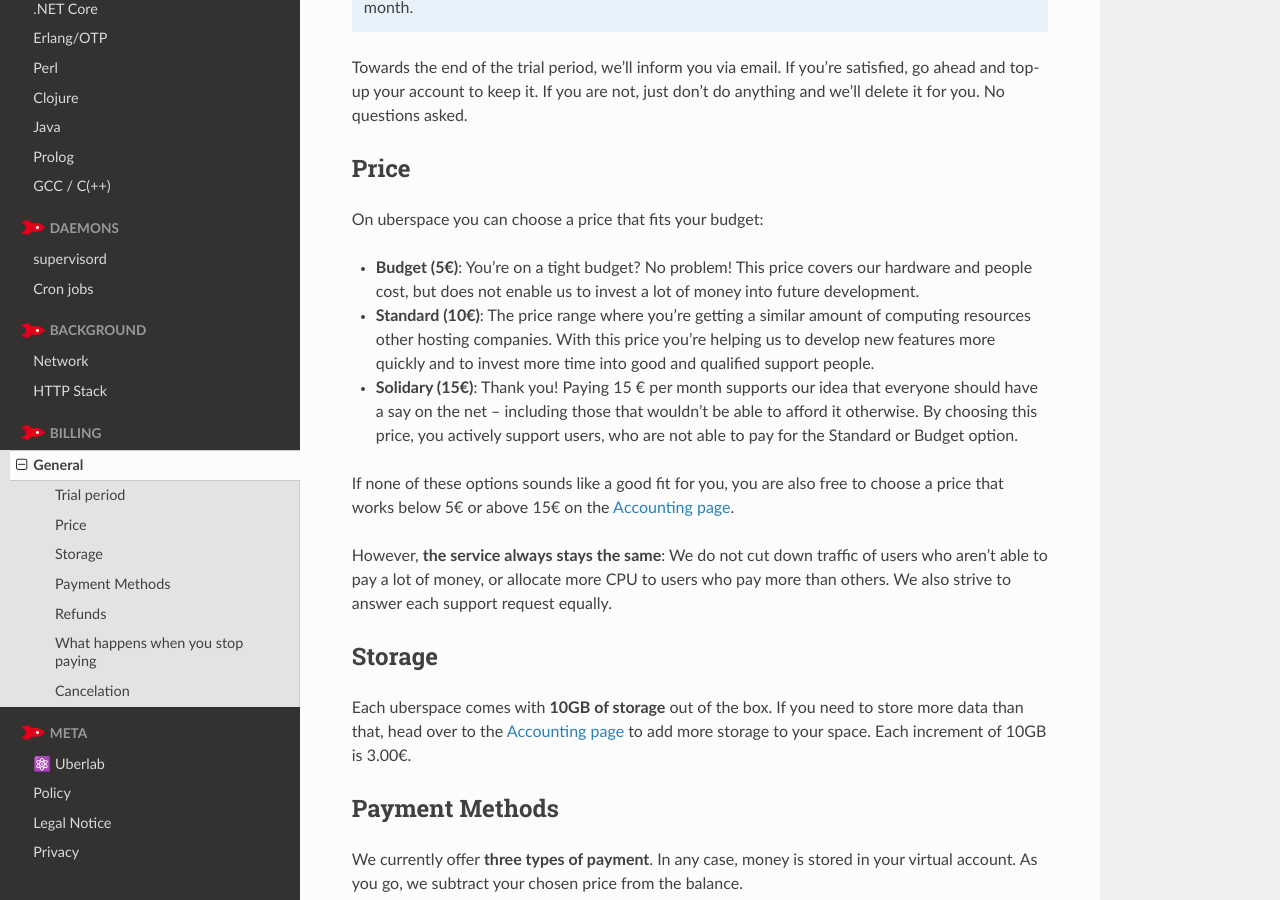
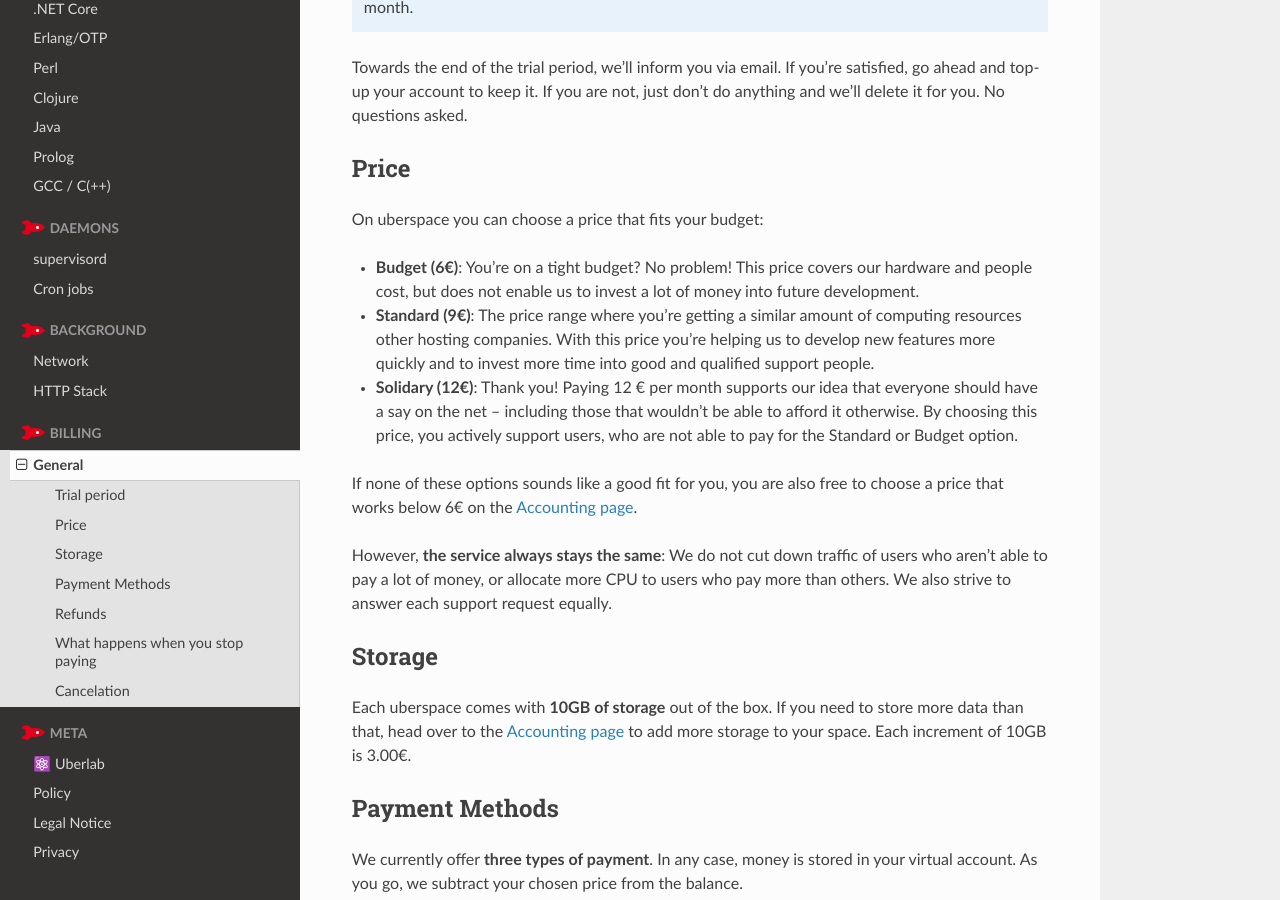
Before and after one commit to Uberspace/manual, a Sphinx documentation site: the page built from source/billing-general.rst, in a window 1280 px wide and 900 px high, scrolled down 717 px. Built offline with Sphinx 7.4.7 and the Read the Docs theme 3.1.0, drawn with Linux system fonts in a browser that asks for light colours; pages that are not in the unit, such as notebooks, are missing from menus.

Commit message:
Update billing-general.rst

```diff
--- a/source/billing-general.rst
+++ b/source/billing-general.rst
@@ -40,20 +40,20 @@
 
 On uberspace you can choose a price that fits your budget:
 
-* **Budget (5€)**: You're on a tight budget? No problem! This price covers our
+* **Budget (6€)**: You're on a tight budget? No problem! This price covers our
   hardware and people cost, but does not enable us to invest a lot of money into
   future development.
-* **Standard (10€)**: The price range where you're getting a similar amount of
+* **Standard (9€)**: The price range where you're getting a similar amount of
   computing resources other hosting companies. With this price you're helping
   us to develop new features more quickly and to invest more time into good and
   qualified support people.
-* **Solidary (15€)**: Thank you! Paying 15 € per month supports our idea that
+* **Solidary (12€)**: Thank you! Paying 12 € per month supports our idea that
   everyone should have a say on the net – including those that wouldn't be able
   to afford it otherwise. By choosing this price, you actively support users,
   who are not able to pay for the Standard or Budget option.
 
 If none of these options sounds like a good fit for you, you are also free to
-choose a price that works below 5€ or above 15€ on the `Accounting page
+choose a price that works below 6€ on the `Accounting page
 <dashboardaccount_>`_.
 
 However, **the service always stays the same**: We do not cut down traffic of
```
